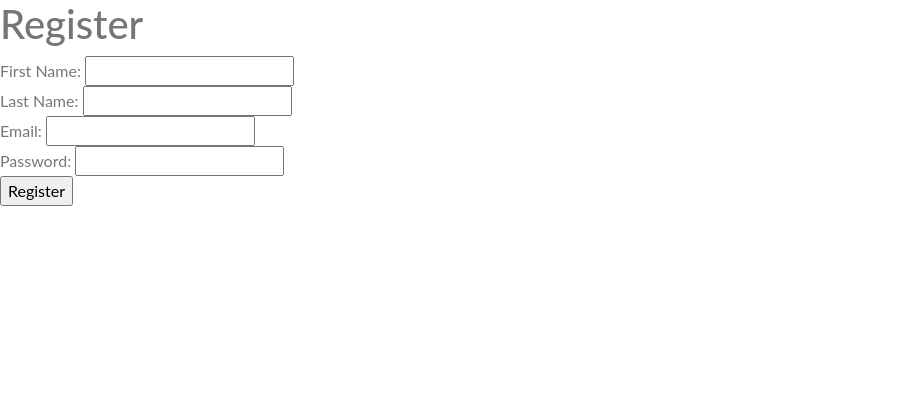
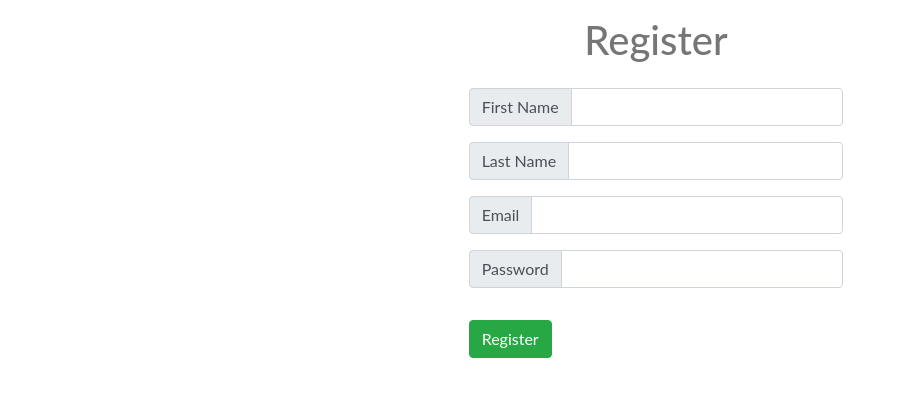
Before and after one commit to ktikeda/quippoll, a Flask app: page /register in a window 1280 px wide. Shown: the part 56-453 px from the top of the page, without its empty margins (0-906 px from the left). Run offline with Flask 2, Linux system fonts and the light colour scheme; some libraries are stand-ins or nearby versions.

Commit message:
Added styling to Login and Register

```diff
--- a/server.py
+++ b/server.py
@@ -370,24 +370,6 @@ def show_profile():
         return redirect('/')
 
 
-@app.route('/delete', methods=['POST'])
-@login_required
-def delete_poll():
-    """Delete all data associated with a poll"""
-
-    short_code = request.form.get('p')
-
-    poll = Poll.get_from_code(short_code)
-
-    if current_user.is_admin(poll):
-        poll.delete()
-        flash('Your poll has been deleted.')
-    else:
-        flash('You do not have permission to delete this poll.')
-
-    return redirect('/profile')
-
-
 @app.route('/locate')
 def locate_user():
     return render_template('locate.html')
@@ -418,7 +400,23 @@ def locate_poll():
     return route
 
 
-@app.route('/poll/<int:poll_id>/settings')
+@app.route('/polls/<int:poll_id>/delete', methods=['POST'])
+@login_required
+def delete_redirect_poll(poll_id):
+    """Delete all data associated with a poll"""
+
+    poll = Poll.query.get(poll_id)
+
+    if current_user.is_admin(poll):
+        poll.delete()
+        flash('Your poll has been deleted.')
+    else:
+        flash('You do not have permission to delete this poll.')
+
+    return redirect('/profile')
+
+
+@app.route('/polls/<int:poll_id>/settings')
 def show_poll_settings(poll_id):
     poll = Poll.query.get(poll_id)
 
@@ -726,6 +724,22 @@ def update_poll(poll_id):
     return jsonify({'poll_id' : poll_id})
 
 
+@app.route(api + '/polls/<int:poll_id>', methods=['DELETE'])
+@login_required
+def delete_poll(poll_id):
+    """Delete all data associated with a poll"""
+
+    poll = Poll.query.get(poll_id)
+
+    if current_user.is_admin(poll):
+        poll.delete()
+        flash('Your poll has been deleted.')
+    else:
+        flash('You do not have permission to delete this poll.')
+
+    return redirect('/profile')
+
+
 @app.route(api + '/polls/<int:poll_id>/user', methods=["GET"])
 def get_user_data(poll_id):
     """Get user data for a poll id"""
@@ -920,7 +934,8 @@ if __name__ == "__main__":
     # Use the DebugToolbar
     # DebugToolbarExtension(app)
 
-    # Run server
-    # socketio.run(app, debug=False, host='0.0.0.0', port=5000)
-    socketio.run(app, debug=False, port=5000)
-    # app.run(port=5000, host='0.0.0.0')
+    # Run server in developer mode
+    socketio.run(app, debug=True, host='0.0.0.0', port=5000)
+
+    # Run server in production
+    # socketio.run(app, debug=False, port=5000)
--- a/templates/register.html
+++ b/templates/register.html
@@ -3,17 +3,44 @@
 {% block title %}Register{% endblock %}
 
 {% block content %}
-<h1>Register</h1>
+<div class="row">
+  <div class="col-lg-4"></div>
 
-<form action="/register" method="POST">
-    First Name: <input type="text" name="fname" required><br>
-    Last Name: <input type="text" name="lname" required><br>
-    Email: <input type="text" name="email" required><br>
-    Password: <input type="password" name="password" required><br>
-    <!-- Confirm Password: <input type="password" name="password2" required><br> -->
+  <div class="col-lg-4 col-xs-12 m-3">
+    <h1 class="text-center">Register</h1>
 
-    <input type="submit" value="Register">
+    <form class="p-3" action="/register" method="POST">
+      <div class="input-group mb-3">
+        <div class="input-group-prepend">
+          <span class="input-group-text">First Name</span>
+        </div>
+        <input class="form-control" type="text" name="fname" required>
+      </div>
+      <div class="input-group mb-3">
+        <div class="input-group-prepend">
+          <span class="input-group-text">Last Name</span>
+        </div>
+        <input class="form-control" type="text" name="lname" required>
+      </div>
+      <div class="input-group mb-3">
+        <div class="input-group-prepend">
+          <span class="input-group-text">Email</span>
+        </div>
+        <input class="form-control" type="text" name="email" required>
+      </div>
+      <div class="input-group mb-3">
+        <div class="input-group-prepend">
+          <span class="input-group-text">Password</span>
+        </div>
+        <input class="form-control" type="password" name="password" required>
+      </div>
+        <!-- Confirm Password: <input type="password" name="password2" required><br> -->
+        <input class="btn btn-success mt-3" type="submit" value="Register">
 
-</form>
+    </form>
+  </div>
+
+  <div class="col-lg-4"></div>
+</div>
 
 {% endblock %}
```
Also changed, not shown: templates/add-poll.html (+6 -1 lines), templates/locate.html (+14 -3 lines), templates/login.html (+18 -6 lines), templates/user-profile.html (+5 -3 lines).
